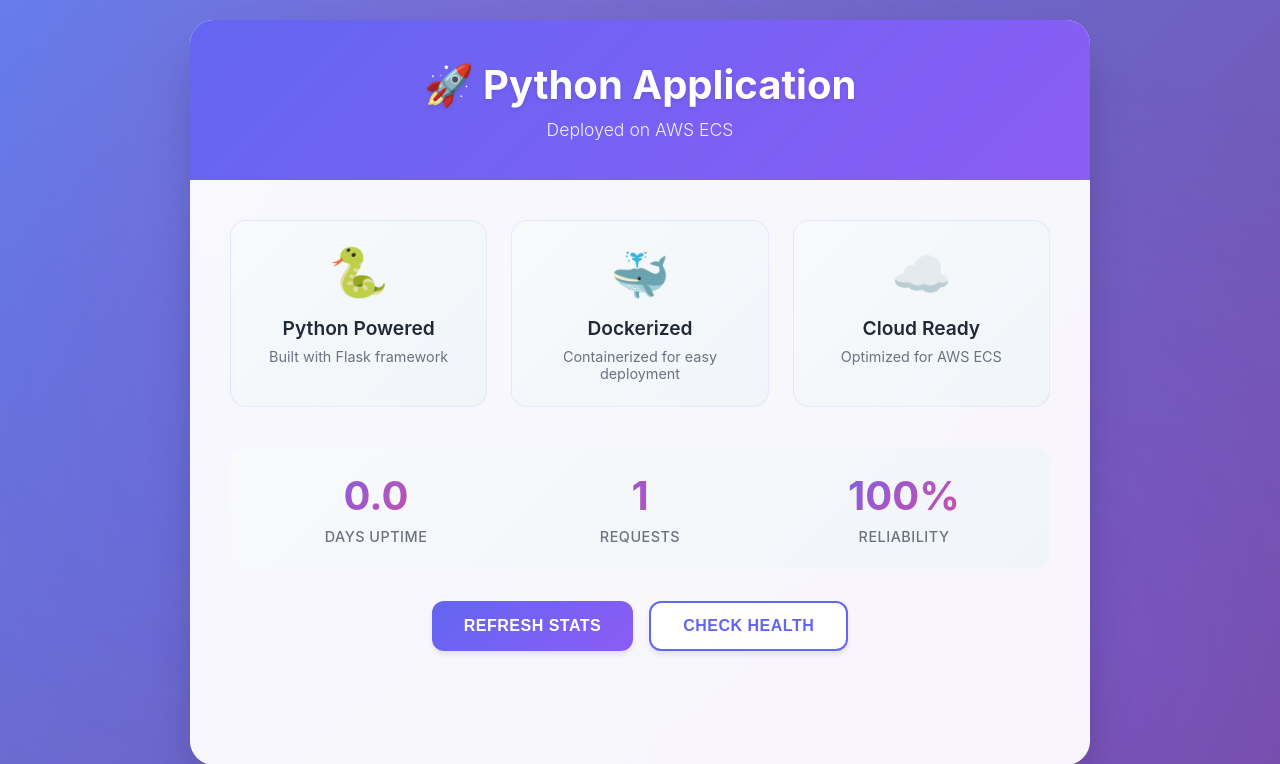
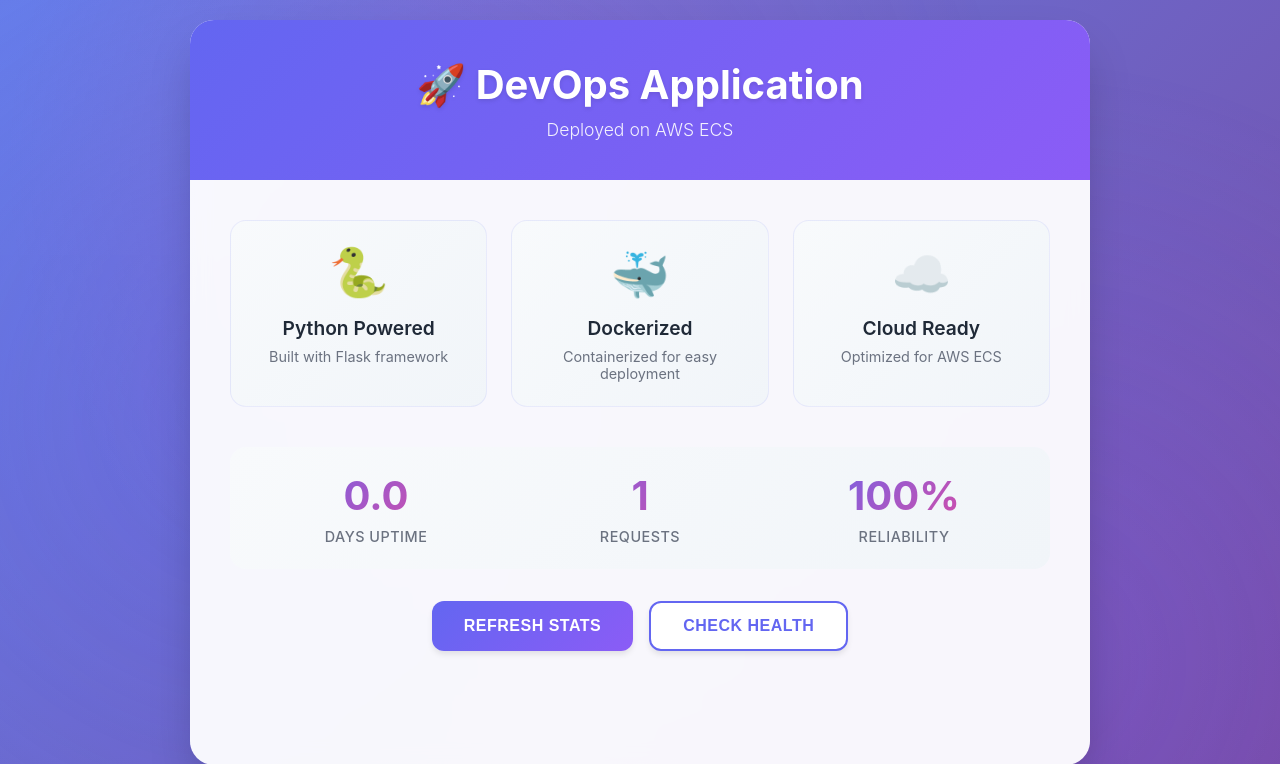
Before and after one commit to Armond107rah/python-app, a Flask app: page / in a window 1280 px wide. Shown: the top 764 px of the page. Run offline with Flask 3, Linux system fonts and the light colour scheme.

Commit message:
change name display

```diff
--- a/templates/index.html
+++ b/templates/index.html
@@ -3,14 +3,14 @@
 <head>
     <meta charset="UTF-8">
     <meta name="viewport" content="width=device-width, initial-scale=1.0">
-    <title>Python Application</title>
+    <title>Armond Application</title>
     <link rel="stylesheet" href="{{ url_for('static', filename='css/style.css') }}">
 </head>
 <body>
     <div class="container">
         <div class="card">
             <div class="header">
-                <h1 class="title">🚀 Python Application</h1>
+                <h1 class="title">🚀 DevOps Application</h1>
                 <p class="subtitle">Deployed on AWS ECS</p>
             </div>
 
```
